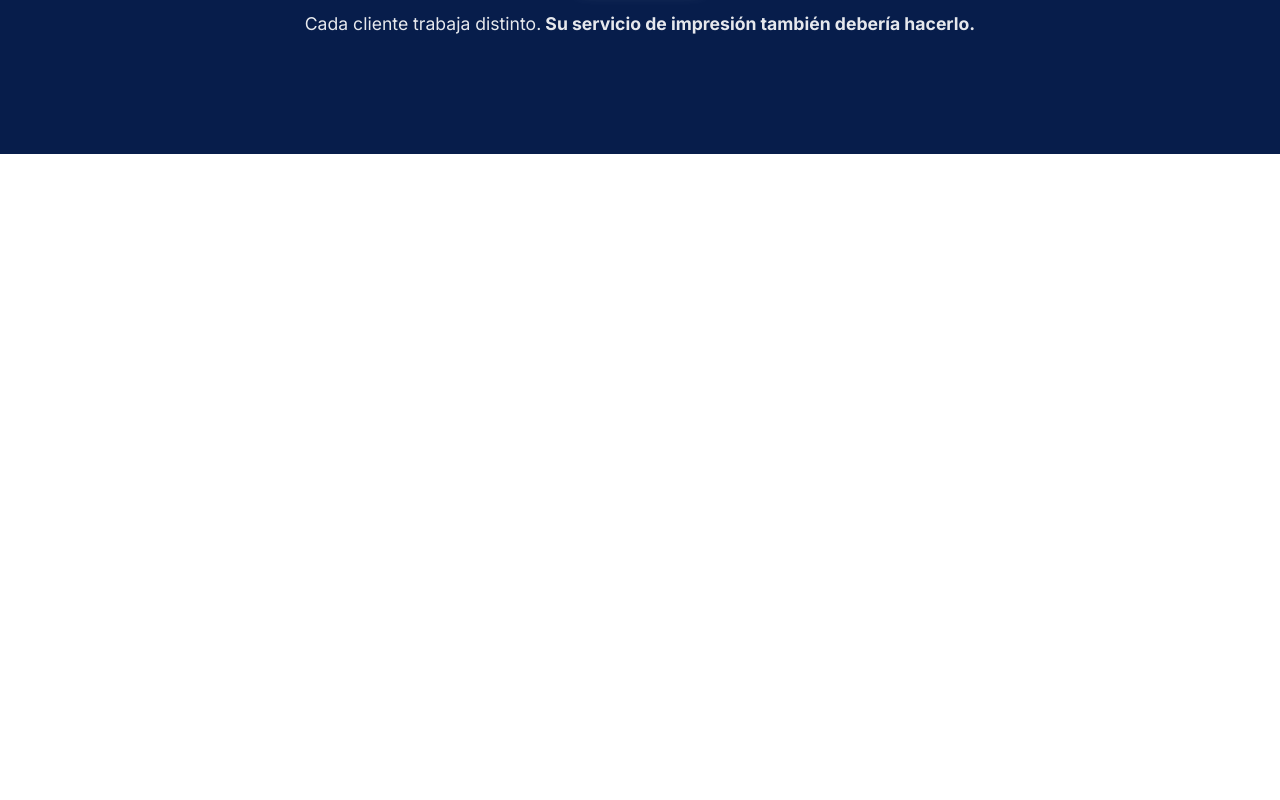
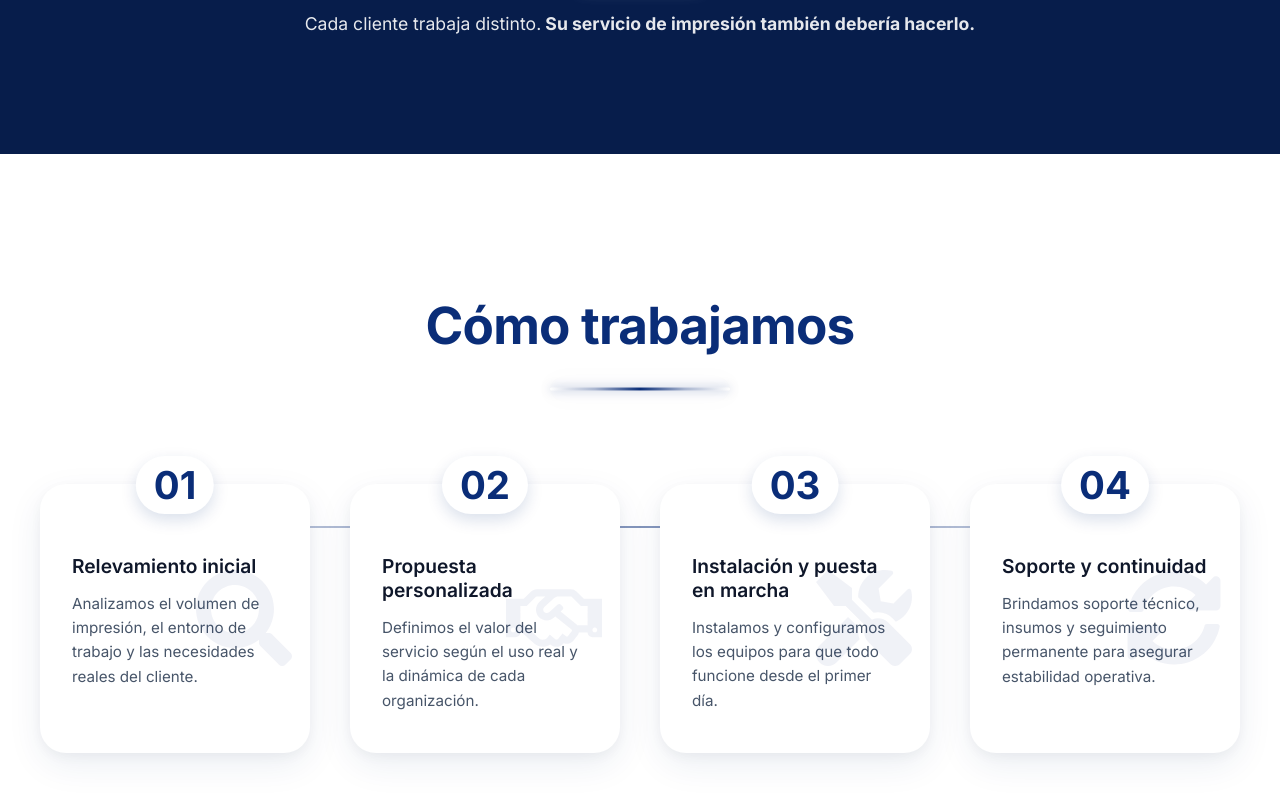
Before and after one commit to Wiimai/PS-COPIERS, a React (Vite) app: page / in a window 1280 px wide. Shown: the part 1653-2453 px from the top of the page. Before the commit the page ends 1807 px from the top, so only its background shows below. Built offline with nearby package versions, Linux system fonts and the light colour scheme.

Commit message:
feat(process): add process section

```diff
--- /dev/null
+++ b/src/components/Process/process.css
@@ -0,0 +1,184 @@
+.process {
+  background-color: #ffffff;
+  padding: 140px 40px;
+  opacity: 0;
+  transform: translateY(40px);
+  transition: all 0.8s ease;
+}
+
+.process.is-visible {
+  opacity: 1;
+  transform: translateY(0);
+}
+
+.process__container {
+  max-width: 1400px;
+  margin: 0 auto;
+}
+
+/* Header */
+.process__header {
+  text-align: center;
+  margin-bottom: 90px;
+}
+
+.process__header h2 {
+  font-size: 3.2rem;
+  font-weight: 800;
+  color: #0a2d78;
+  letter-spacing: -0.8px;
+}
+
+.process__title-accent {
+  position: relative;
+  width: 180px;
+  height: 10px;
+  margin: 28px auto 0;
+}
+
+.process__title-accent span {
+  position: absolute;
+  left: 50%;
+  top: 50%;
+  transform: translate(-50%, -50%) scaleX(0);
+  width: 100%;
+  height: 3px;
+  border-radius: 999px;
+
+  background: linear-gradient(
+    90deg,
+    rgba(10, 45, 120, 0),
+    rgba(10, 45, 120, 0.35),
+    #0a2d78,
+    rgba(10, 45, 120, 0.35),
+    rgba(10, 45, 120, 0)
+  );
+
+  box-shadow:
+    0 0 10px rgba(10, 45, 120, 0.35),
+    0 0 24px rgba(10, 45, 120, 0.15);
+
+  transition: transform 0.9s ease;
+}
+
+.process.is-visible .process__title-accent span {
+  transform: translate(-50%, -50%) scaleX(1);
+}
+
+
+/* Timeline */
+.process__timeline {
+  position: relative;
+  display: grid;
+  grid-template-columns: repeat(4, 1fr);
+  gap: 40px;
+}
+
+.process__timeline::before {
+  content: "";
+  position: absolute;
+  top: 42px;
+  left: 0;
+  height: 2px;
+  width: 0;
+  background: linear-gradient(
+    90deg,
+    rgba(10, 45, 120, 0.15),
+    rgba(10, 45, 120, 0.5),
+    rgba(10, 45, 120, 0.15)
+  );
+  transition: width 1.2s ease;
+}
+
+.process.is-visible .process__timeline::before {
+  width: 100%;
+}
+
+
+/* Step */
+.process__step {
+  position: relative;
+  padding: 70px 32px 40px;
+  background: #ffffff;
+  border-radius: 26px;
+
+  box-shadow:
+    0 12px 35px rgba(10, 45, 120, 0.08),
+    0 4px 12px rgba(0, 0, 0, 0.04);
+
+  opacity: 0;
+  transform: translateY(30px);
+  transition: all 0.6s ease;
+}
+
+.process.is-visible .process__step {
+  opacity: 1;
+  transform: translateY(0);
+}
+
+.process.is-visible .process__step:nth-child(1) { transition-delay: 0.2s; }
+.process.is-visible .process__step:nth-child(2) { transition-delay: 0.4s; }
+.process.is-visible .process__step:nth-child(3) { transition-delay: 0.6s; }
+.process.is-visible .process__step:nth-child(4) { transition-delay: 0.8s; }
+
+
+/* Number */
+.process__number {
+  position: absolute;
+  top: -28px;
+  left: 50%;
+  transform: translateX(-50%);
+
+  font-size: 2.4rem;
+  font-weight: 800;
+  color: #0a2d78;
+
+  background: #ffffff;
+  padding: 6px 18px;
+  border-radius: 999px;
+
+  box-shadow: 0 6px 16px rgba(10, 45, 120, 0.15);
+  z-index: 2;
+}
+
+/* Icon */
+.process__icon {
+  position: absolute;
+  top: 50%;
+  right: 18px;
+  transform: translateY(-50%);
+  font-size: 6rem;
+  color: rgba(10, 45, 120, 0.06);
+}
+
+/* Text */
+.process__step h3 {
+  font-size: 1.2rem;
+  font-weight: 600;
+  margin-bottom: 14px;
+  color: #0f172a;
+}
+
+.process__step p {
+  font-size: 0.95rem;
+  line-height: 1.6;
+  color: #475569;
+  max-width: 320px;
+}
+
+/* Responsive */
+@media (max-width: 1100px) {
+  .process__timeline {
+    grid-template-columns: repeat(2, 1fr);
+  }
+
+  .process__timeline::before {
+    display: none;
+  }
+}
+
+@media (max-width: 600px) {
+  .process__timeline {
+    grid-template-columns: 1fr;
+  }
+}
--- /dev/null
+++ b/src/components/Process/process.jsx
@@ -0,0 +1,89 @@
+import "./Process.css";
+import { useEffect, useRef, useState } from "react";
+import {
+  FaSearch,
+  FaRegHandshake,
+  FaTools,
+  FaSyncAlt
+} from "react-icons/fa";
+
+export default function Process() {
+  const sectionRef = useRef(null);
+  const [visible, setVisible] = useState(false);
+
+  useEffect(() => {
+    const observer = new IntersectionObserver(
+      ([entry]) => {
+        if (entry.isIntersecting) {
+          setVisible(true);
+        }
+      },
+      { threshold: 0.25 }
+    );
+
+    if (sectionRef.current) observer.observe(sectionRef.current);
+    return () => observer.disconnect();
+  }, []);
+
+  return (
+    <section
+      className={`process ${visible ? "is-visible" : ""}`}
+      ref={sectionRef}
+    >
+      <div className="process__container">
+
+        <div className="process__header">
+          <h2>Cómo trabajamos</h2>
+          <div className="process__title-accent">
+            <span></span>
+          </div>
+        </div>
+
+        <div className="process__timeline">
+
+          <div className="process__step">
+            <span className="process__number">01</span>
+            <FaSearch className="process__icon" />
+            <h3>Relevamiento inicial</h3>
+            <p>
+              Analizamos el volumen de impresión, el entorno de trabajo y las
+              necesidades reales del cliente.
+            </p>
+          </div>
+
+          <div className="process__step">
+            <span className="process__number">02</span>
+            <FaRegHandshake className="process__icon" />
+            <h3>Propuesta personalizada</h3>
+            <p>
+              Definimos el valor del servicio según el uso real y la dinámica de
+              cada organización.
+            </p>
+          </div>
+
+          <div className="process__step">
+            <span className="process__number">03</span>
+            <FaTools className="process__icon" />
+            <h3>Instalación y puesta en marcha</h3>
+            <p>
+              Instalamos y configuramos los equipos para que todo funcione desde
+              el primer día.
+            </p>
+          </div>
+
+          <div className="process__step">
+            <span className="process__number">04</span>
+            <FaSyncAlt className="process__icon" />
+            <h3>Soporte y continuidad</h3>
+            <p>
+              Brindamos soporte técnico, insumos y seguimiento permanente para
+              asegurar estabilidad operativa.
+            </p>
+          </div>
+
+        </div>
+
+      </div>
+    </section>
+  );
+}
--- a/src/pages/Home/Home.jsx
+++ b/src/pages/Home/Home.jsx
@@ -1,5 +1,6 @@
 import Slider from "../../components/Slider/slider";
 import About from "../../sections/about"
+import Process from "../../components/Process/process"
 import "./Home.css";
 
 export default function Home() {
@@ -7,6 +8,7 @@ export default function Home() {
     <section className="home">
       <Slider />
       <About/>
+      <Process/>
     </section>
   );
 }
```
